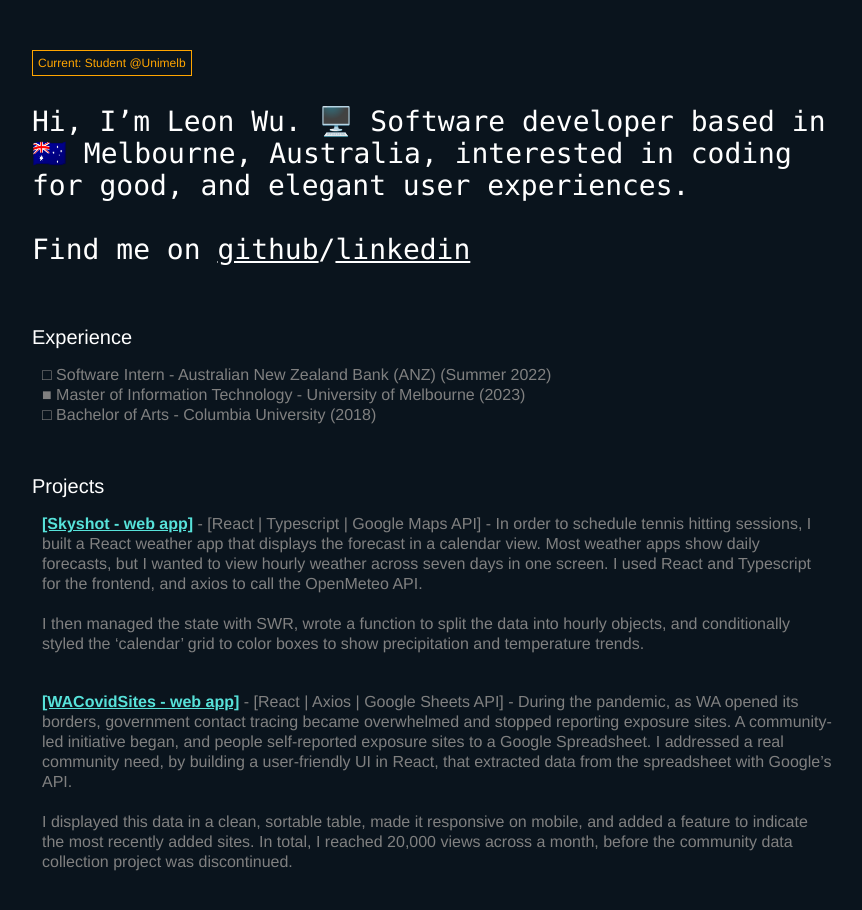
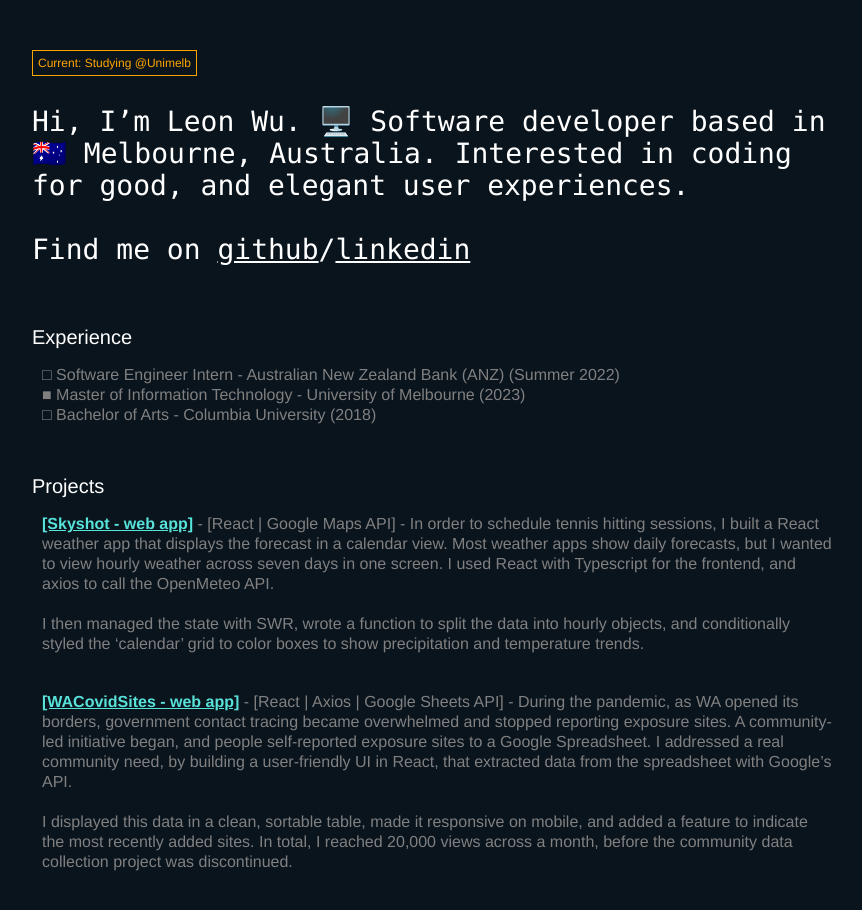
Before and after one commit to l3onwu/l3onwu.github.io, a plain HTML site: page index.html in a window 1280 px wide. Shown: the whole page, without its empty margins (208-1070 px from the left). Drawn offline with Linux system fonts and the light colour scheme.

Commit message:
Chore: Update text

```diff
--- a/index.html
+++ b/index.html
@@ -11,12 +11,12 @@
     <script src="index.js"></script>
     <div>
       <div class="topbar">
-        <p class="top-status current-status">Current: Student @Unimelb</p>
+        <p class="top-status current-status">Current: Studying @Unimelb</p>
       </div>
 
       <p class="bio">
-        Hi, I’m Leon Wu. 🖥️ Software developer based in 🇦🇺 Melbourne, Australia,
-        interested in coding for good, and elegant user experiences.
+        Hi, I’m Leon Wu. 🖥️ Software developer based in 🇦🇺 Melbourne, Australia.
+        Interested in coding for good, and elegant user experiences.
         <br>
         <br>
          Find me on
@@ -33,7 +33,7 @@
       <p class="sub-title">Experience</p>
 
       <p class="sub-content">
-        □ Software Intern - Australian New Zealand Bank (ANZ) (Summer 2022)
+        □ Software Engineer Intern - Australian New Zealand Bank (ANZ) (Summer 2022)
       </p>
 
       <p class="sub-content">
@@ -50,10 +50,10 @@
 
       <div class="project-content">
         <a href="https://skyshot.vercel.app" target="_blank">[Skyshot - web app]</a> -
-        [React | Typescript | Google Maps API] - In order to schedule tennis hitting sessions, I
+        [React | Google Maps API] - In order to schedule tennis hitting sessions, I
         built a React weather app that displays the forecast in a calendar view.
         Most weather apps show daily forecasts, but I wanted to view hourly
-        weather across seven days in one screen. I used React and Typescript for
+        weather across seven days in one screen. I used React with Typescript for
         the frontend, and axios to call the OpenMeteo API.
         <br><br>
         I then managed the
```
